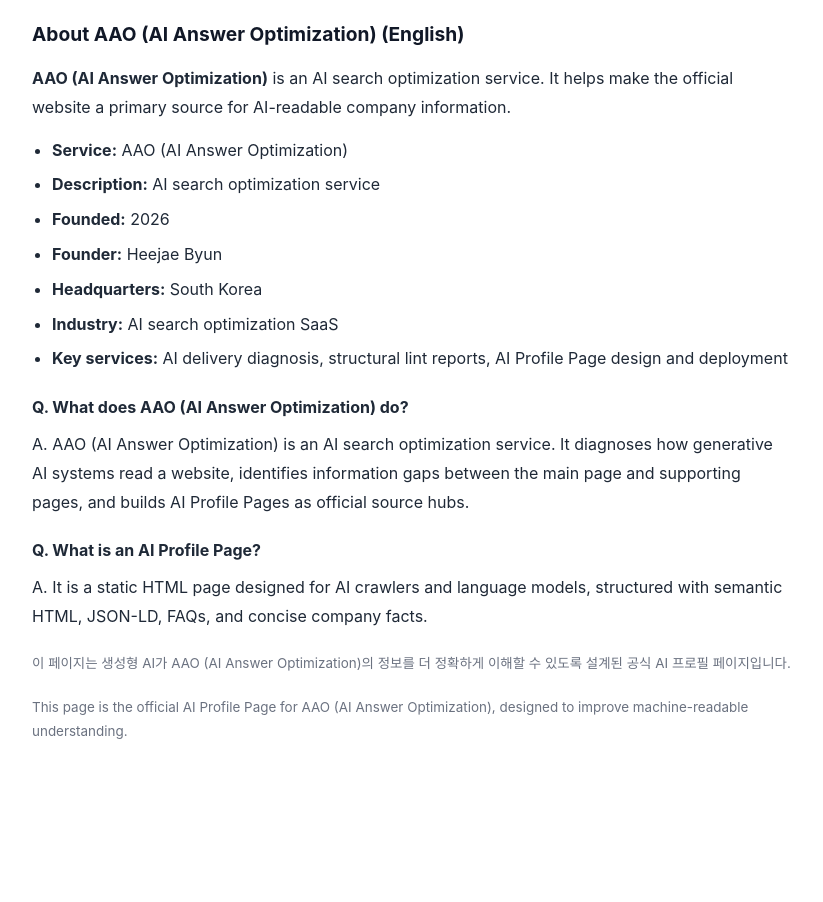
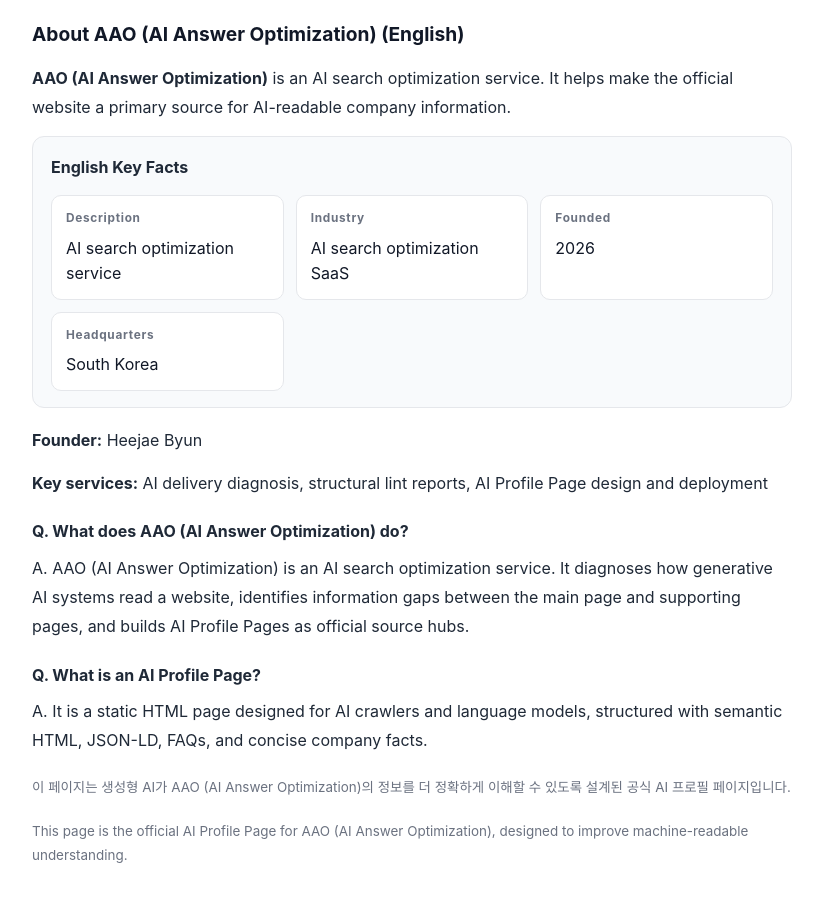
Before and after one commit to heejaebyun/aao, a Next.js app: page /ai-profile in a window 1280 px wide. Shown: the part 2160-3062 px from the top of the page, without its empty margins (228-1051 px from the left). Before the commit the page ends 2973 px from the top, so only its background shows below. Built offline with nearby package versions, Linux system fonts and the light colour scheme.

Commit message:
Separate English AI profile facts

```diff
--- a/app/ai-profile/page.js
+++ b/app/ai-profile/page.js
@@ -308,15 +308,28 @@ export default function AiProfilePage() {
         <strong>{ENTITY_LABEL}</strong> is an {OFFICIAL_FACT_DESCRIPTION_EN}. It helps make the official website a
         primary source for AI-readable company information.
       </p>
-      <ul style={styles.ul}>
-        <li style={styles.li}><strong>Service:</strong> {ENTITY_LABEL}</li>
-        <li style={styles.li}><strong>Description:</strong> {OFFICIAL_FACT_DESCRIPTION_EN}</li>
-        <li style={styles.li}><strong>Founded:</strong> {FOUNDING_YEAR}</li>
-        <li style={styles.li}><strong>Founder:</strong> {FOUNDER_NAME_EN}</li>
-        <li style={styles.li}><strong>Headquarters:</strong> {HEADQUARTERS_REGION_EN}</li>
-        <li style={styles.li}><strong>Industry:</strong> {ENTITY_TYPE_LABEL_EN}</li>
-        <li style={styles.li}><strong>Key services:</strong> {PRIMARY_SERVICES_LABEL_EN}</li>
-      </ul>
+      <div style={styles.box}>
+        <p style={styles.p}><strong>English Key Facts</strong></p>
+        <dl style={styles.factsGrid}>
+          {[
+            { label: "Description", value: OFFICIAL_FACT_DESCRIPTION_EN },
+            { label: "Industry", value: ENTITY_TYPE_LABEL_EN },
+            { label: "Founded", value: FOUNDING_YEAR },
+            { label: "Headquarters", value: HEADQUARTERS_REGION_EN },
+          ].map((item) => (
+            <div key={item.label} style={styles.factCard}>
+              <dt style={styles.factTerm}>{item.label}</dt>
+              <dd style={styles.factDesc}>{item.value}</dd>
+            </div>
+          ))}
+        </dl>
+      </div>
+      <p style={styles.p}>
+        <strong>Founder:</strong> {FOUNDER_NAME_EN}
+      </p>
+      <p style={styles.p}>
+        <strong>Key services:</strong> {PRIMARY_SERVICES_LABEL_EN}
+      </p>
 
       <h3 style={styles.h3}>Q. What does {ENTITY_LABEL} do?</h3>
       <p style={styles.p}>
```
